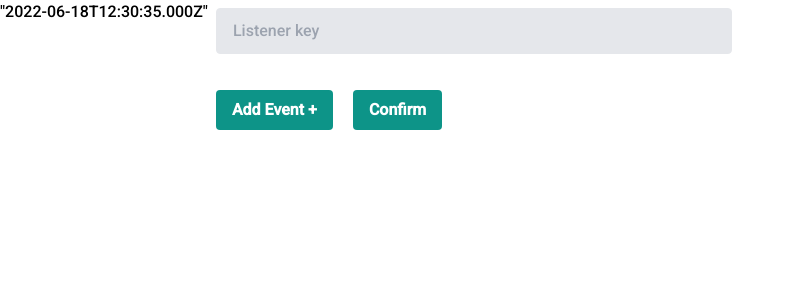
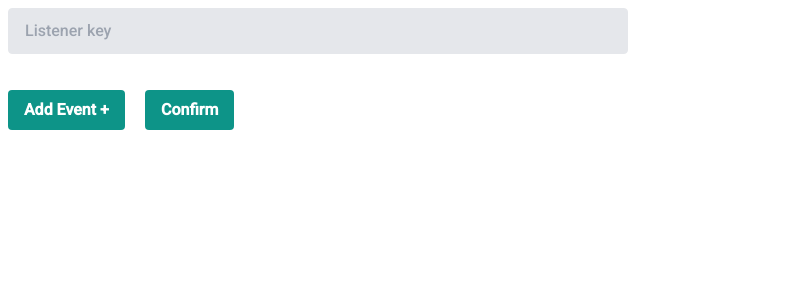
Before and after one commit to hosseind88/custom-event-monitoring, a React app: page / in a window 1280 px wide. Shown: the top 300 px of the page, without its empty margins (0-795 px from the left). Built offline with nearby package versions, Linux system fonts and the light colour scheme.

Commit message:
fix icon

```diff
--- a/package.json
+++ b/package.json
@@ -2,7 +2,7 @@
   "name": "devtools-2",
   "version": "1.0.0",
   "scripts": {
-    "build": "rm -rf dist && webpack --mode production && cp ./devtools.js dist && cp ./manifest.json dist && cp ./contentScript.js dist && cp ./background.js dist && cp ./devtools.html dist && cp ./execute.js dist",
+    "build": "rm -rf dist && webpack --mode production && cp ./devtools.js dist && cp ./icon.png dist && cp ./manifest.json dist && cp ./contentScript.js dist && cp ./background.js dist && cp ./devtools.html dist && cp ./execute.js dist",
     "build:dev": "webpack --mode development",
     "build:start": "cd dist && PORT=8080 npx serve",
     "start": "webpack serve --open --mode development",
--- a/src/App.tsx
+++ b/src/App.tsx
@@ -53,7 +53,6 @@ const App = () => {
 
   return (
     <div className="h-full flex">
-      {JSON.stringify(new Date())}
       <div className="flex flex-1 w-full">
         <Visibility show={!showEvents}>
           <GetEvents onConfirm={onGetEventsConfirm} />
```
Also changed, not shown: icon.png (added), manifest.json, 1 other file (tests, documents, lock files or other folders).
